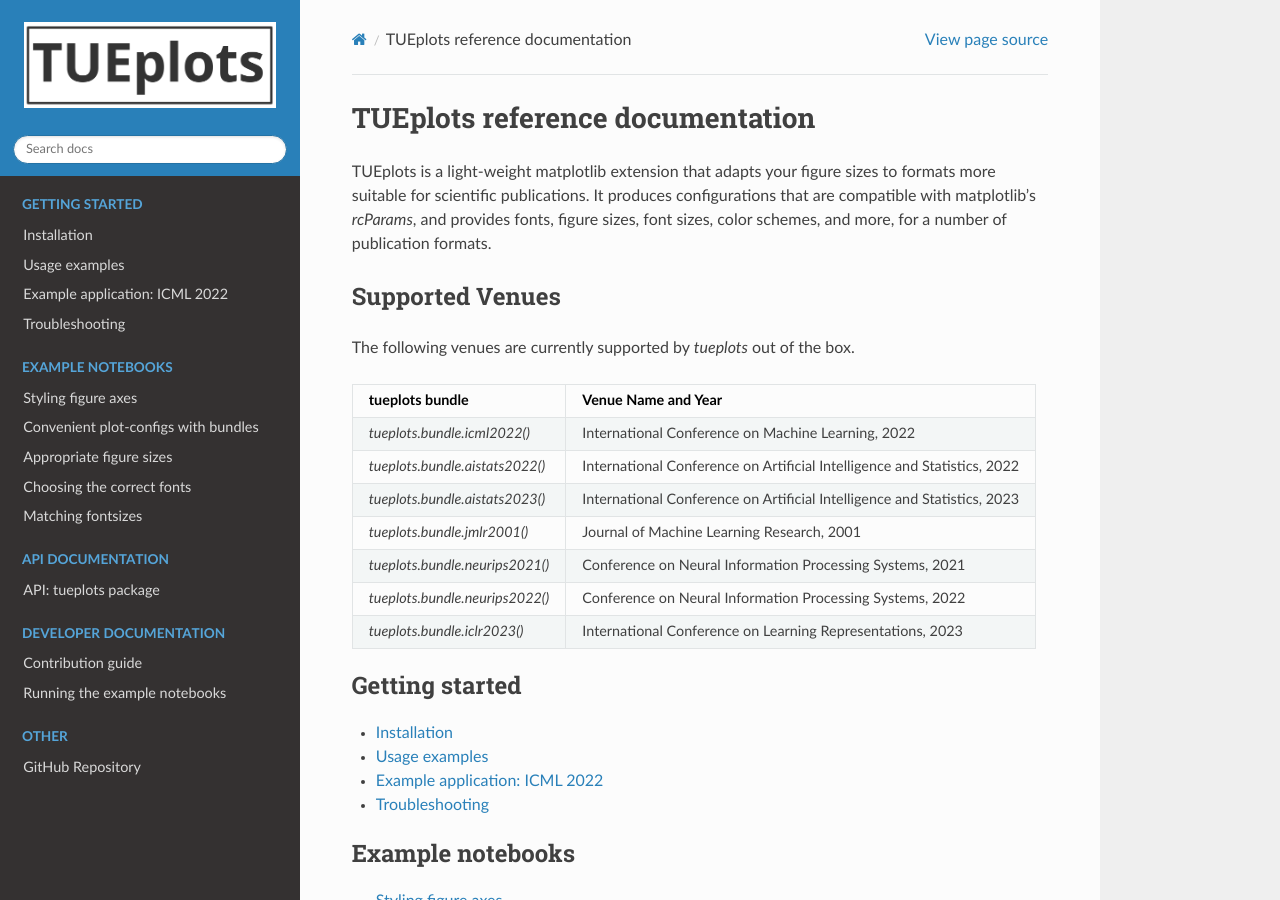
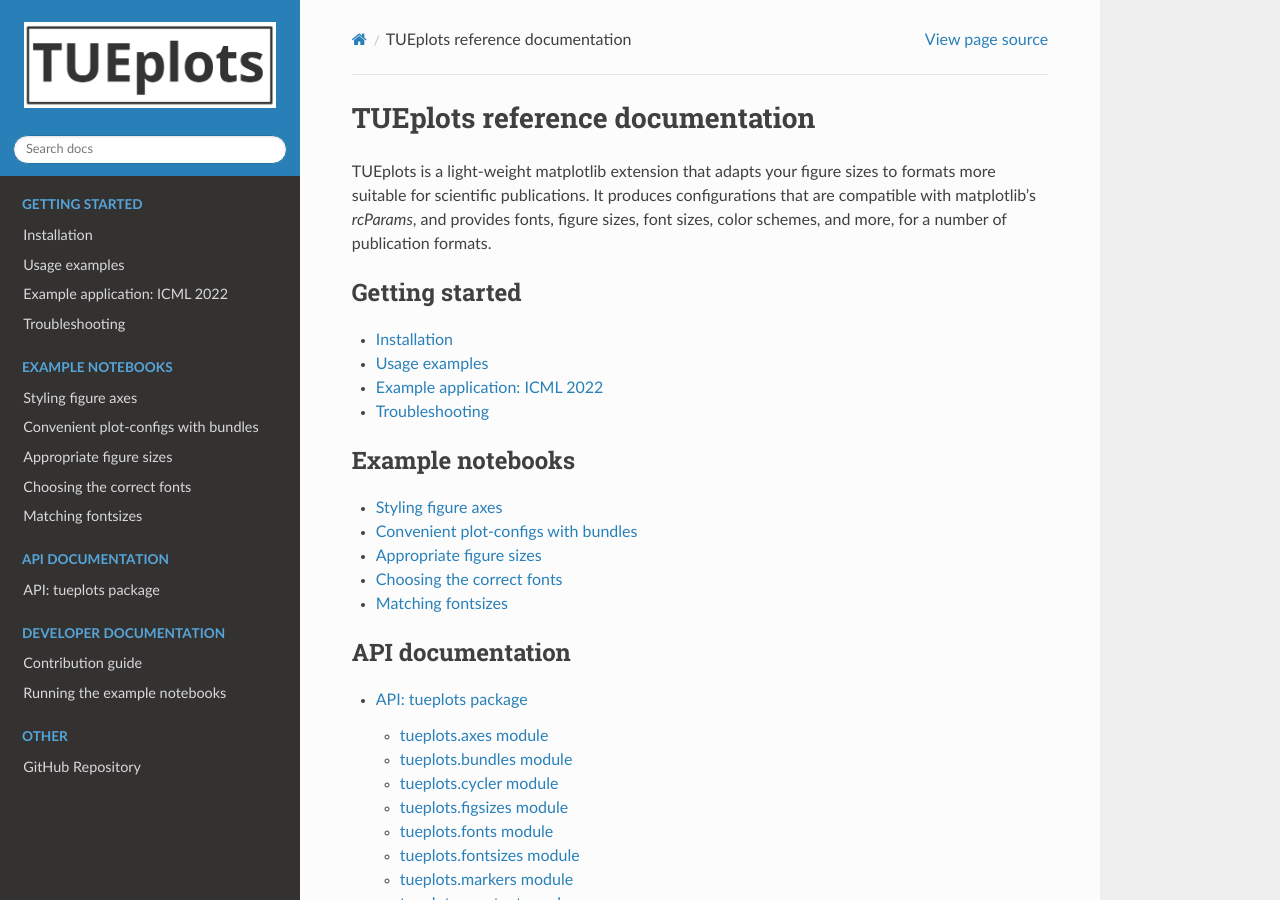
Before and after one commit to pnkraemer/tueplots, a Sphinx documentation site: the page built from docs/source/index.rst, in a window 1280 px wide and 900 px high. Built offline with Sphinx 7.4.7 and the Read the Docs theme 2.0.0, drawn with Linux system fonts in a browser that asks for light colours; pages that are not in the unit, such as notebooks, are missing from menus.

Commit message:
Revert "Add list of supported venues to docs"
This reverts commit 19174fa217279f18b846168c585ad734164b4a84.

```diff
--- a/docs/source/index.rst
+++ b/docs/source/index.rst
@@ -10,29 +10,6 @@ TUEplots is a light-weight matplotlib extension
 that adapts your figure sizes to formats more suitable for scientific publications.
 It produces configurations that are compatible with matplotlib's `rcParams`,
 and provides fonts, figure sizes, font sizes, color schemes, and more, for a number of publication formats.
-
-Supported Venues
-----------------
-
-The following venues are currently supported by `tueplots` out of the box.
-
-+---------------------------------+--------------------------------------------------------------------------+
-| tueplots bundle                 | Venue Name and Year                                                      |
-+=================================+==========================================================================+
-| `tueplots.bundle.icml2022()`    | International Conference on Machine Learning, 2022                       |
-+---------------------------------+--------------------------------------------------------------------------+
-| `tueplots.bundle.aistats2022()` | International Conference on Artificial Intelligence and Statistics, 2022 |
-+---------------------------------+--------------------------------------------------------------------------+
-| `tueplots.bundle.aistats2023()` | International Conference on Artificial Intelligence and Statistics, 2023 |
-+---------------------------------+--------------------------------------------------------------------------+
-| `tueplots.bundle.jmlr2001()`    | Journal of Machine Learning Research, 2001                               |
-+---------------------------------+--------------------------------------------------------------------------+
-| `tueplots.bundle.neurips2021()` | Conference on Neural Information Processing Systems, 2021                |
-+---------------------------------+--------------------------------------------------------------------------+
-| `tueplots.bundle.neurips2022()` | Conference on Neural Information Processing Systems, 2022                |
-+---------------------------------+--------------------------------------------------------------------------+
-| `tueplots.bundle.iclr2023()`    | International Conference on Learning Representations, 2023               |
-+---------------------------------+--------------------------------------------------------------------------+
 
 
 .. toctree::
```
